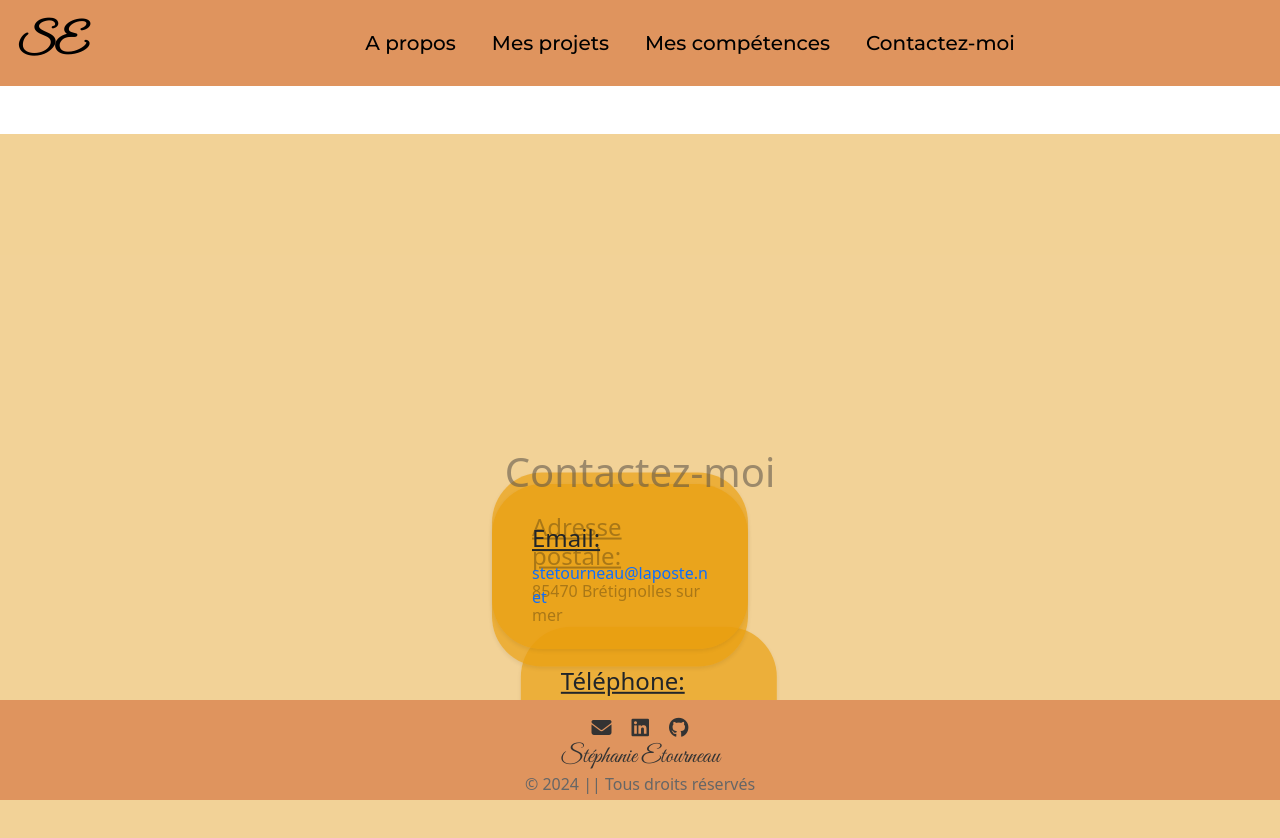
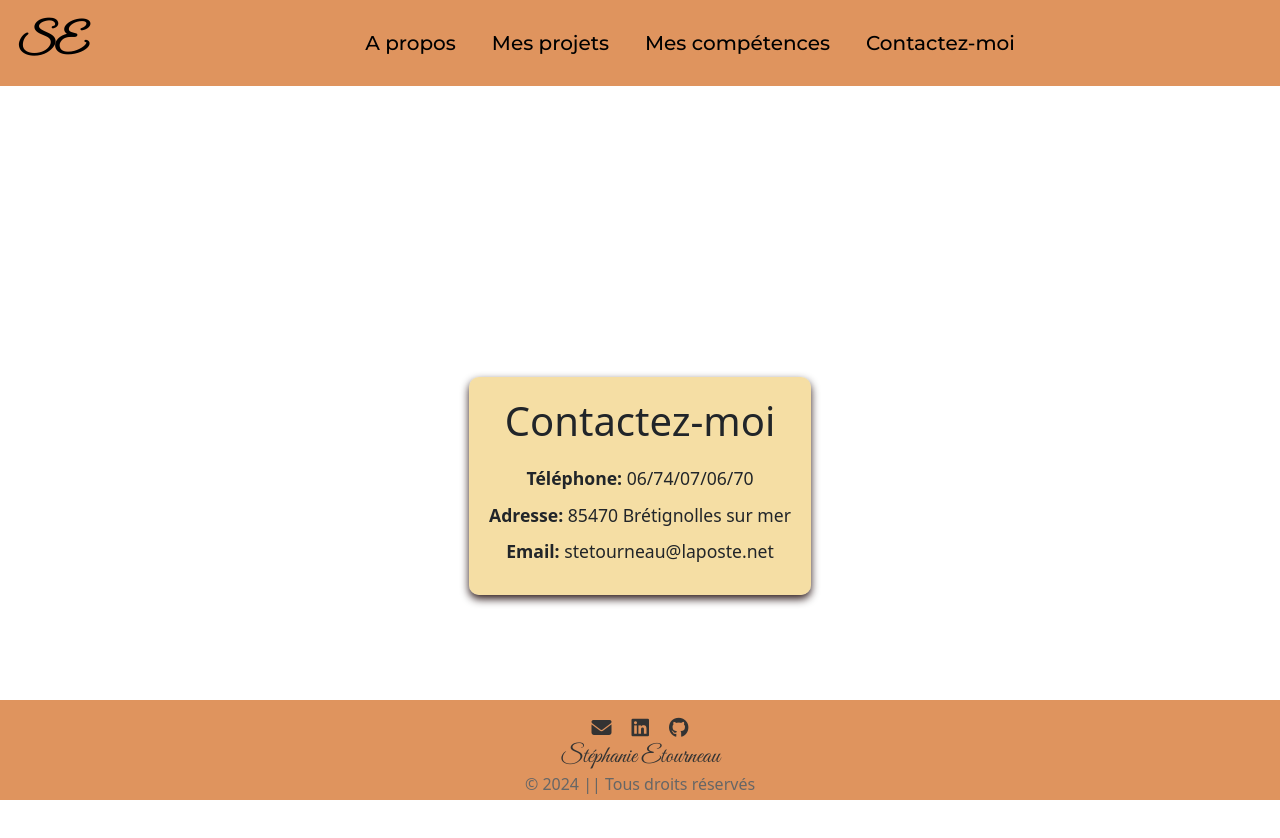
Before and after one commit to stephanieEt/Portfolio, a React (Vite) app: page /Contact in a window 1280 px wide. Shown: the top 838 px of the page. Built offline with nearby package versions, Linux system fonts and the light colour scheme; a web font is replaced by a local one.

Commit message:
fix page competences

```diff
--- a/src/App.jsx
+++ b/src/App.jsx
@@ -8,7 +8,7 @@ import Competences from ".//pages/Competences";
 import Contact from "./pages/Contact";
 
 const App = () => {
-  const basename = import.meta.env.MODE === "production" ? "/Portfolio" : "";
+  const basename = import.meta.env.MODE === "production" ? "/Portfolio/" : "";
   return (
     <BrowserRouter basename={basename}>
       <Header />
--- a/src/main.scss
+++ b/src/main.scss
@@ -31,7 +31,3 @@ img {
     border-color: rgb(223, 148, 94);
     box-shadow: 0 0 0 .25rem rgba(223, 148, 94, .25);
 }
-
-.container-page {
-    margin-bottom: 100px;
-}
--- a/src/pages/Apropos.jsx
+++ b/src/pages/Apropos.jsx
@@ -20,7 +20,7 @@ const Apropos = () => {
         </div>
         <div className="col-md-4 col-sm-12 d-flex align-items-center justify-content-center container-img">
           <img
-            src="./assets/images/profile1.webp"
+            src="./assets/images/profile2.webp"
             alt="photo Stéphanie Etourneau"
           />
         </div>
--- a/src/pages/Competences.jsx
+++ b/src/pages/Competences.jsx
@@ -1,37 +1,58 @@
+const skillsData = [
+  {
+    src: "./assets/images/HTML.webp",
+    alt: "logo de langage de balisage HTML",
+    title: "HTML",
+  },
+  { src: "./assets/images/CSS.webp", alt: "logo des styles CSS", title: "CSS" },
+  {
+    src: "./assets/images/Javascript.webp",
+    alt: "logo du langage Javascript",
+    title: "JavaScript",
+  },
+  {
+    src: "./assets/images/React.webp",
+    alt: "logo bibliothèque React",
+    title: "React",
+  },
+  {
+    src: "./assets/images/SASS.webp",
+    alt: "logo préprocesseur pour la gestion des styles",
+    title: "SASS",
+  },
+  {
+    src: "./assets/images/Redux.webp",
+    alt: "logo du gestionnaire d'état redux",
+    title: "Redux",
+  },
+  {
+    src: "./assets/images/GitHub.webp",
+    alt: "logo de GitHub, plateforme open source de gestion de versions",
+    title: "GitHub",
+  },
+  {
+    src: "./assets/images/Figma.webp",
+    alt: "logo de Figma, outil de design graphique",
+    title: "Figma",
+  },
+  {
+    src: "./assets/images/seo.webp",
+    alt: "logo pour l'optimisation des moteurs de recherche",
+    title: "SEO",
+  },
+];
+
 const Competences = () => {
   return (
     <div className="skills container-page">
-      <img
-        src="./assets/images/HTML.webp"
-        alt="logo de langage de balisage HTML"
-      />
-      <img src="./assets/images/CSS.webp" alt="logo des styles CSS" />
-      <img
-        src="./assets/images/Javascript.webp"
-        alt="logo du langage Javascript"
-      />
-      <img src="./assets/images/React.webp" alt="logo bibliothèque React" />
-      <img
-        src="./assets/images/SASS.webp"
-        alt="logo préprocesseur pour la gestion des styles"
-      />
-      <img
-        src="./assets/images/Redux.webp"
-        alt="logo du gestionnaire d'état redux"
-      />
-      <img
-        src="./assets/images/GitHub.webp"
-        alt="logo de GitHub, plateforme open source de gestion de versions "
-      />
-      <img
-        src="./assets/images/Figma.webp"
-        alt="logo de Figma, outil de design graphique"
-      />
-      <img
-        src="./assets/images/seo.webp"
-        alt="logo pour l'optimisation des moteurs de recherche"
-      />
+      {skillsData.map((skill, index) => (
+        <div className="skill-item" key={index}>
+          <img src={skill.src} alt={skill.alt} />
+          <div className="skill-title">{skill.title}</div>
+        </div>
+      ))}
     </div>
   );
 };
+
 export default Competences;
--- a/src/pages/Contact.jsx
+++ b/src/pages/Contact.jsx
@@ -1,35 +1,18 @@
 const Contact = () => {
   return (
-    <div className="container-fluid mt-5 contact-page">
-      <h1 className="text-center mb-4">Contactez-moi</h1>
-      <div className="orbit">
-        <div className="orbit-item">
-          <div className="card p-4 shadow-sm">
-            <div className="card-body">
-              <h4 className="card-title">Téléphone:</h4>
-              <p className="card-text">06/74/07/06/70</p>
-            </div>
-          </div>
-        </div>
-        <div className="orbit-item">
-          <div className="card p-4 shadow-sm">
-            <div className="card-body">
-              <h4 className="card-title">Adresse postale:</h4>
-              <p className="card-text">85470 Brétignolles sur mer</p>
-            </div>
-          </div>
-        </div>
-        <div className="orbit-item">
-          <div className="card p-4 shadow-sm">
-            <div className="card-body">
-              <h4 className="card-title">Email:</h4>
-              <p className="card-text">
-                <a href="mailto:stetourneau@laposte.net">
-                  stetourneau@laposte.net
-                </a>
-              </p>
-            </div>
-          </div>
+    <div className="d-flex justify-content-center align-items-center min-vh-100">
+      <div className="contact-info">
+        <h1>Contactez-moi</h1>
+        <div className="info">
+          <p>
+            <strong>Téléphone:</strong> 06/74/07/06/70
+          </p>
+          <p>
+            <strong>Adresse:</strong> 85470 Brétignolles sur mer
+          </p>
+          <p>
+            <strong>Email:</strong> stetourneau@laposte.net
+          </p>
         </div>
       </div>
     </div>
--- a/src/sass/competences.scss
+++ b/src/sass/competences.scss
@@ -1,9 +1,23 @@
+.container-page {
+    height: 65vh;
+}
+
+
 .skills {
-    height: 71vh;
     display: grid;
     grid-template-columns: repeat(3, 1fr);
     align-items: center;
     justify-items: center;
+    gap: 20px;
+    /* Ajoute de l'espace entre les éléments */
+
+    .skill-item {
+        display: flex;
+        flex-direction: column;
+        align-items: center;
+        text-align: center;
+        position: relative;
+        /* Nécessaire pour positionner le titre par rapport à l'élément parent */
 
         img {
             height: 15vh;
@@ -16,4 +30,28 @@
                 transform: scale(1.1);
             }
         }
+
+        .skill-title {
+            position: absolute;
+            bottom: -30px;
+            /* Position en dessous de l'image */
+            left: 50%;
+            transform: translateX(-50%);
+            padding: 5px 10px;
+            background-color: #333;
+            color: #fff;
+            border-radius: 5px;
+            font-size: 1rem;
+            opacity: 0;
+            transition: opacity 0.3s;
+            pointer-events: none;
+            /* Pour éviter que le titre ne bloque le survol de l'image */
         }
+
+        &:hover .skill-title {
+            opacity: 1;
+            bottom: -40px;
+            /* Légère animation de montée lors de l'apparition */
+        }
+    }
+}
--- a/src/sass/form.scss
+++ b/src/sass/form.scss
@@ -1,66 +1,29 @@
-$orbit-size: 100px;
-$orbit-item-size: 150px;
-$animation-duration: 25s;
+.contact-info {
 
-.contact-page {
-    position: relative;
-    height: 100vh;
-    display: flex;
-    justify-content: center;
-    align-items: center;
-    flex-direction: column;
-    background-color: rgba(236, 189, 102, 0.684);
+    padding: 20px;
+    background-color: #edc15286;
+    border-radius: 10px;
+    box-shadow: 0 4px 8px rgba(22, 1, 1, 0.9);
+    transition: transform 0.3s;
+    cursor: pointer;
+
+    &:hover {
+        transform: scale(1.1);
+    }
+
 
     h1 {
-        position: relative;
-        z-index: 1;
-        color: rgba(93, 84, 74, 0.581);
+        margin-bottom: 20px;
+        text-align: center;
+
     }
 
-    .card {
-        width: 20vw;
-        border-radius: 50px;
-        border: none;
-        background-color: rgba(234, 158, 16, 0.684);
+    .info {
+        text-align: center;
 
-        .card-title {
-            text-decoration: underline;
-        }
-    }
-
-    .orbit {
-        position: relative;
-        width: $orbit-size;
-        height: $orbit-size;
-
-        .orbit-item {
-            position: absolute;
-            top: 30%;
-            left: 30%;
-            transform: translate(-50%, -40%);
-            animation: orbit $animation-duration linear infinite;
-
-            &:nth-child(1) {
-                animation-delay: 0s;
-            }
-
-            &:nth-child(2) {
-                animation-delay: $animation-duration / 3;
-            }
-
-            &:nth-child(3) {
-                animation-delay: $animation-duration * 2 / 3;
-            }
+        p {
+            margin: 10px 0;
+            font-size: 1.1em;
         }
     }
 }
-
-@keyframes orbit {
-    0% {
-        transform: translate(-50%, -50%) rotate(0deg) translateX($orbit-item-size) rotate(0deg);
-    }
-
-    100% {
-        transform: translate(-50%, -50%) rotate(360deg) translateX($orbit-item-size) rotate(-360deg);
-    }
-}
```
Also changed, not shown: public/assets/images/profile2.webp (added). Lines whose indentation alone changed are shown as unchanged.
